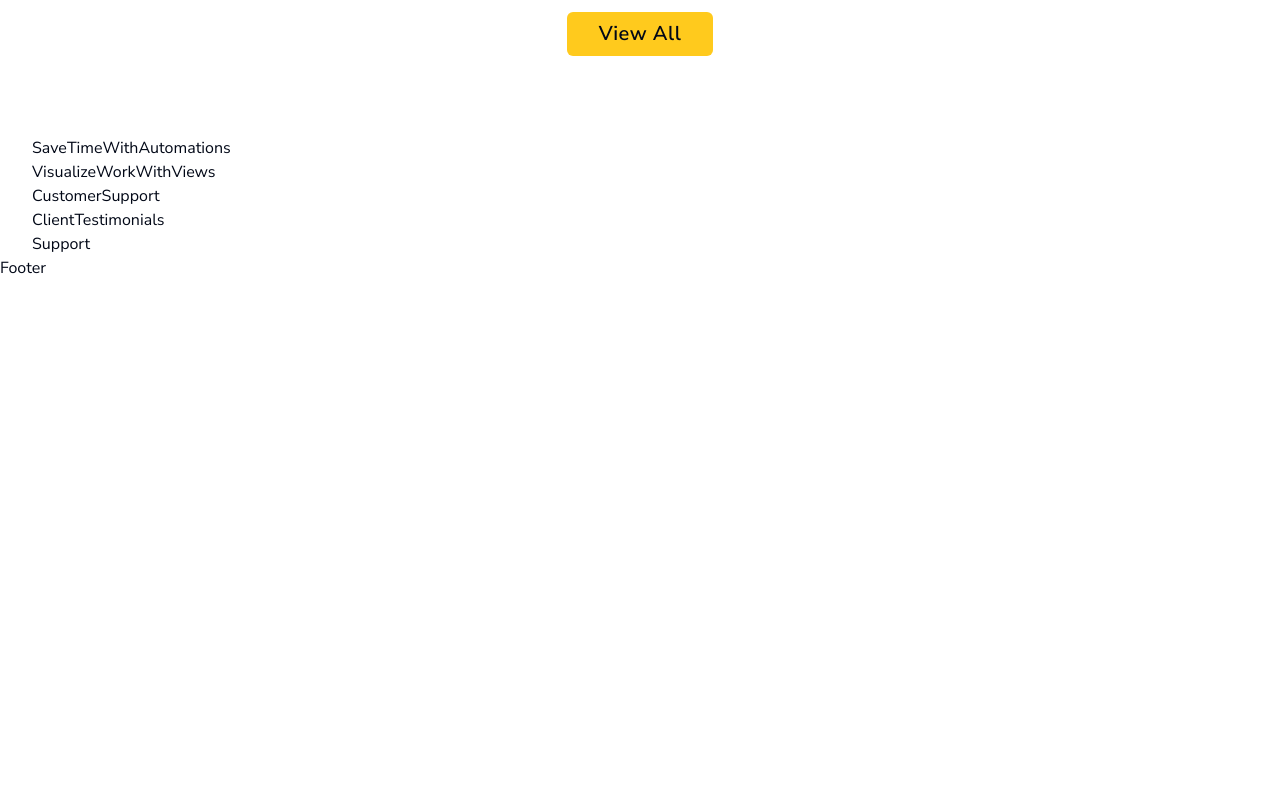
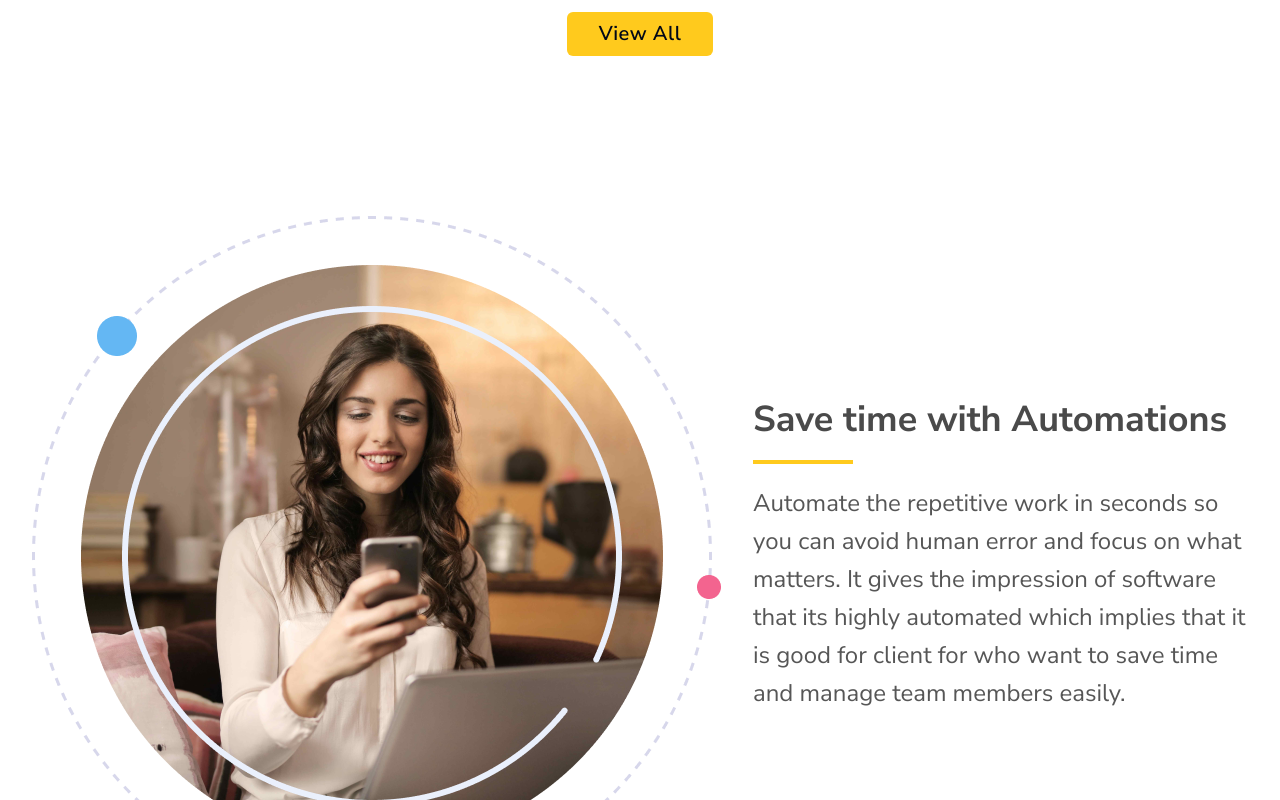
Before and after one commit to weiwei2694/teamflow, a Next.js app: page / in a window 1280 px wide. Shown: the part 3960-4760 px from the top of the page. Before the commit the page ends 4240 px from the top, so only its background shows below. Built offline with nearby package versions, Linux system fonts and the light colour scheme.

Commit message:
feat: SaveTimeWithAutomations

```diff
--- a/src/components/sharing/SaveTimeWithAutomations.tsx
+++ b/src/components/sharing/SaveTimeWithAutomations.tsx
@@ -1,8 +1,25 @@
 import React from 'react'
+import Image from 'next/image'
+import SubHeading from '../sub-component/SubHeading'
+import Line from '../sub-component/Line'
+import Paragraph from '../sub-component/Paragraph'
 
 const SaveTimeWithAutomations = () => {
   return (
-    <div>SaveTimeWithAutomations</div>
+    <div className="py-10 lg:py-20 section__padding">
+      <div className="flex flex-col-reverse lg:flex-row gap-8">
+        <div>
+          <Image src="/assets/save-time-with-automations.png" alt="Save Time With Automations" width={689} height={680} className="object-contain" />
+        </div>
+        <div className="flex-1 flex justify-end items-center">
+          <div className="flex flex-col gap-y-3 sm:gap-y-5">
+            <SubHeading title="Save time with Automations" />
+            <Line color="bg-yellow-100" />
+            <Paragraph content="Automate the repetitive work in seconds so you can avoid human error and focus on what matters. It gives the impression of software that its highly automated which implies that it is good for client for who want to save time and manage team members easily." />
+          </div>
+        </div>
+      </div>
+    </div>
   )
 }
 
```
